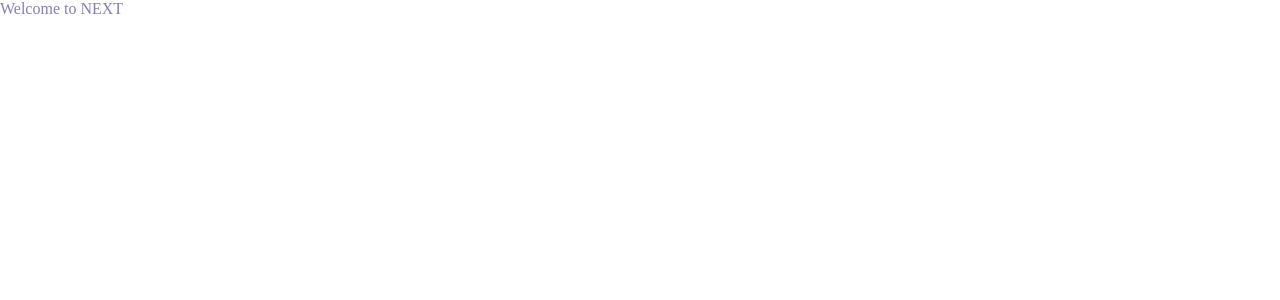
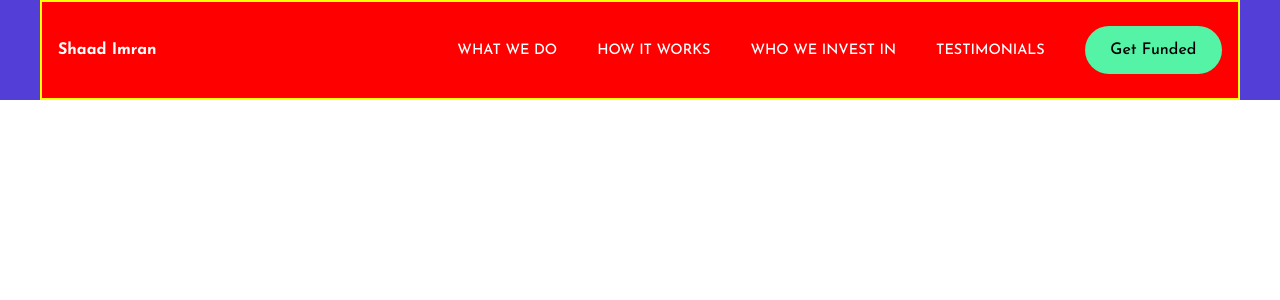
Before and after one commit to Shaad-Imran/digital-business-agency, a Next.js app: page / in a window 1280 px wide. Shown: the top 300 px of the page. Built offline with nearby package versions, Linux system fonts and the light colour scheme.

Commit message:
Added a responsive Navbar component

```diff
--- a/app/globals.css
+++ b/app/globals.css
@@ -1,4 +1,4 @@
-
+/* Define custom CSS variables for colors */
 :root {
   --dark-bg: #000;
   --light-bg: #f6f7fb;
@@ -30,3 +30,41 @@ body {
   touch-action: pan-y, pan-x;
   transition: all 0.4s cubic-bezier(0.57, 0.25, 0.33, 1) 0s;
 }
+
+.container {
+  width: 100%;
+  margin: auto;
+  overflow: hidden;
+  background-color: red;
+}
+
+/* Media queries for different screen sizes */
+@media (min-width: 576px) {
+  .container {
+    max-width: 540px;
+  }
+}
+
+@media (min-width: 768px) {
+  .container {
+    max-width: 720px;
+  }
+}
+
+@media (min-width: 992px) {
+  .container {
+    max-width: 960px;
+  }
+}
+
+@media (min-width: 1200px) {
+  .container {
+    max-width: 1200px;
+  }
+}
+
+@media (min-width: 2100px) {
+  .container {
+    max-width: 1600px;
+  }
+}
--- a/app/layout.js
+++ b/app/layout.js
@@ -1,14 +1,21 @@
 import "./globals.css";
+import { Josefin_Sans } from "next/font/google";
 
 export const metadata = {
   title: "Business Agency",
   description: "Generated by create next app",
 };
 
+const Josef = Josefin_Sans({
+  subsets: ["latin"],
+  weight: ["100", "200", "300", "400", "500", "600", "700"],
+  display: "swap",
+});
+
 export default function RootLayout({ children }) {
   return (
     <html lang="en">
-      <body>{children}</body>
+      <body className={Josef.className}>{children}</body>
     </html>
   );
 }
--- a/app/page.css
+++ b/app/page.css
@@ -0,0 +1,4 @@
+.app {
+  position: relative;
+  transition: all 300ms ease-out;
+}
--- a/app/page.js
+++ b/app/page.js
@@ -1,3 +1,10 @@
+import Navbar from "@/src/components/Navbar/Navbar";
+import "./page.css";
+
 export default function Home() {
-  return <div>Welcome to NEXT</div>;
+  return (
+    <div className="app">
+      <Navbar />
+    </div>
+  );
 }
--- /dev/null
+++ b/src/components/Navbar/Navbar.css
@@ -0,0 +1,111 @@
+.n-wrapper {
+  background-color: var(--primary-color);
+  width: 100%;
+  position: absolute;
+  z-index: 999;
+}
+
+.n-container {
+  border: 2px solid yellow;
+  padding: 1.5rem 1rem;
+  color: white;
+  font-size: 1rem;
+  display: flex;
+  align-items: center;
+  justify-content: space-between;
+  font-weight: 500;
+}
+
+.n-logo {
+  font-weight: bold;
+  cursor: pointer;
+}
+
+.n-right {
+  text-transform: uppercase;
+  display: flex;
+  align-items: center;
+  justify-content: center;
+  gap: 2.5rem;
+  font-size: 0.9rem;
+}
+
+.n-menu {
+  display: flex;
+  align-items: center;
+  justify-content: center;
+  gap: 2.5rem;
+}
+
+.n-menu span {
+  cursor: pointer;
+}
+
+.fund-button {
+  color: var(--dark-bg);
+  background-color: var(--third-color);
+  padding: 1rem 1.6rem;
+  font-size: 1rem;
+  text-transform: capitalize;
+  border-radius: 999px;
+}
+
+.nm-container {
+  display: none;
+}
+
+@media (max-width: 1200px) {
+  .n-container {
+    display: none;
+  }
+
+  .nm-container {
+    display: block;
+    color: white;
+    display: flex;
+    align-items: center;
+    justify-content: space-between;
+    padding: 1rem;
+    position: relative;
+    background-color: var(--primary-color);
+  }
+
+  .nm-container > :nth-child(1) {
+    font-weight: bold;
+  }
+
+  .nm-menu {
+    position: fixed;
+    top: 4rem;
+    padding: 3rem 2rem;
+    box-sizing: border-box;
+    left: 0;
+    display: flex;
+    background: var(--primary-color);
+    flex-direction: column;
+    transform: translateX(-150%);
+    transition: all 300ms ease-in-out;
+    width: 100%;
+    font-size: 1.2rem;
+    z-index: 99;
+    height: calc(100vh - 4rem);
+  }
+
+  .nm-menu span {
+    margin-bottom: 2rem;
+    padding-bottom: 1rem;
+    border-bottom: 1px solid var(--border-color);
+  }
+
+  .m-fund-button {
+    width: 100%;
+    background-color: var(--third-color);
+    display: flex;
+    align-items: center;
+    justify-content: center;
+    box-sizing: border-box;
+    padding: 1rem 0rem;
+    border-radius: 999px;
+    color: var(--dark-bg);
+  }
+}
--- /dev/null
+++ b/src/components/Navbar/Navbar.jsx
@@ -0,0 +1,64 @@
+"use client";
+
+import React, { useState } from "react";
+import "./Navbar.css";
+import { BiMenuAltRight } from "react-icons/bi";
+import { RxCross2 } from "react-icons/rx";
+
+const Navbar = () => {
+  const [mobileMenuOpened, setMobileMenuOpened] = useState(false);
+
+  return (
+    <div className="n-wrapper">
+      {/* desktop version  */}
+      <div className="container">
+        <div className="n-container">
+          {/* left side  */}
+          <div className="n-logo">
+            <span>Shaad Imran</span>
+          </div>
+
+          {/* right side  */}
+          <div className="n-right">
+            <div className="n-menu">
+              <span>What we do</span>
+              <span>How it works</span>
+              <span>Who we invest in</span>
+              <span>Testimonials</span>
+            </div>
+
+            <div className="fund-button">get funded</div>
+          </div>
+        </div>
+      </div>
+
+      {/* mobile/tab version  */}
+      <div className="nm-container">
+        {/* logo */}
+        <span>Shaad Imran</span>
+
+        {/* menu icon  */}
+        {!mobileMenuOpened ? (
+          <BiMenuAltRight size={30} onClick={() => setMobileMenuOpened(true)} />
+        ) : (
+          <RxCross2 size={30} onClick={() => setMobileMenuOpened(false)} />
+        )}
+
+        {/*  mobile menu */}
+        <div
+          className="nm-menu"
+          style={{ transform: mobileMenuOpened && "translateX(0%)" }}
+        >
+          <span>What we do</span>
+          <span>How it works</span>
+          <span>Who we invest in</span>
+          <span>Testimonials</span>
+
+          <div className="m-fund-button">get funded</div>
+        </div>
+      </div>
+    </div>
+  );
+};
+
+export default Navbar;
```
